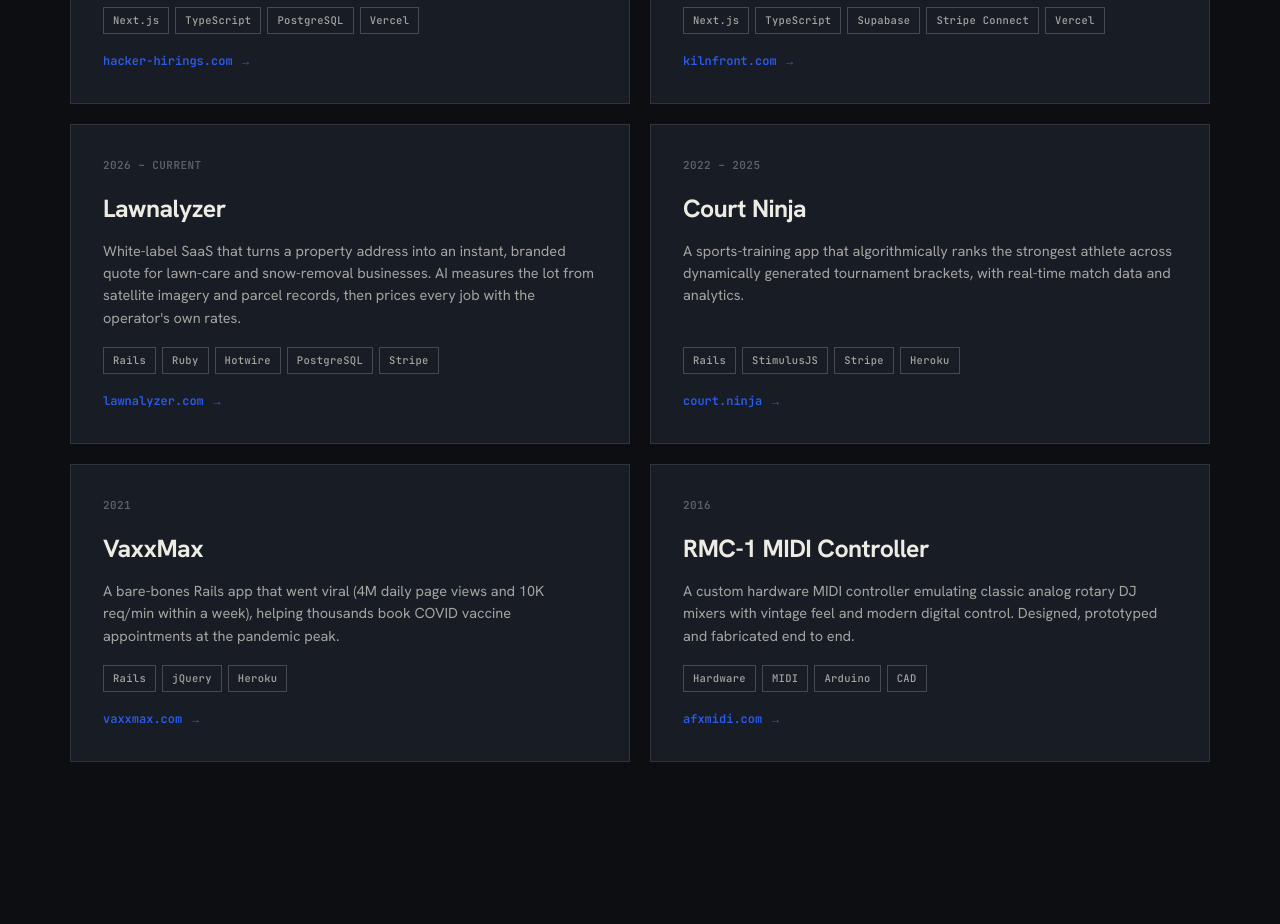
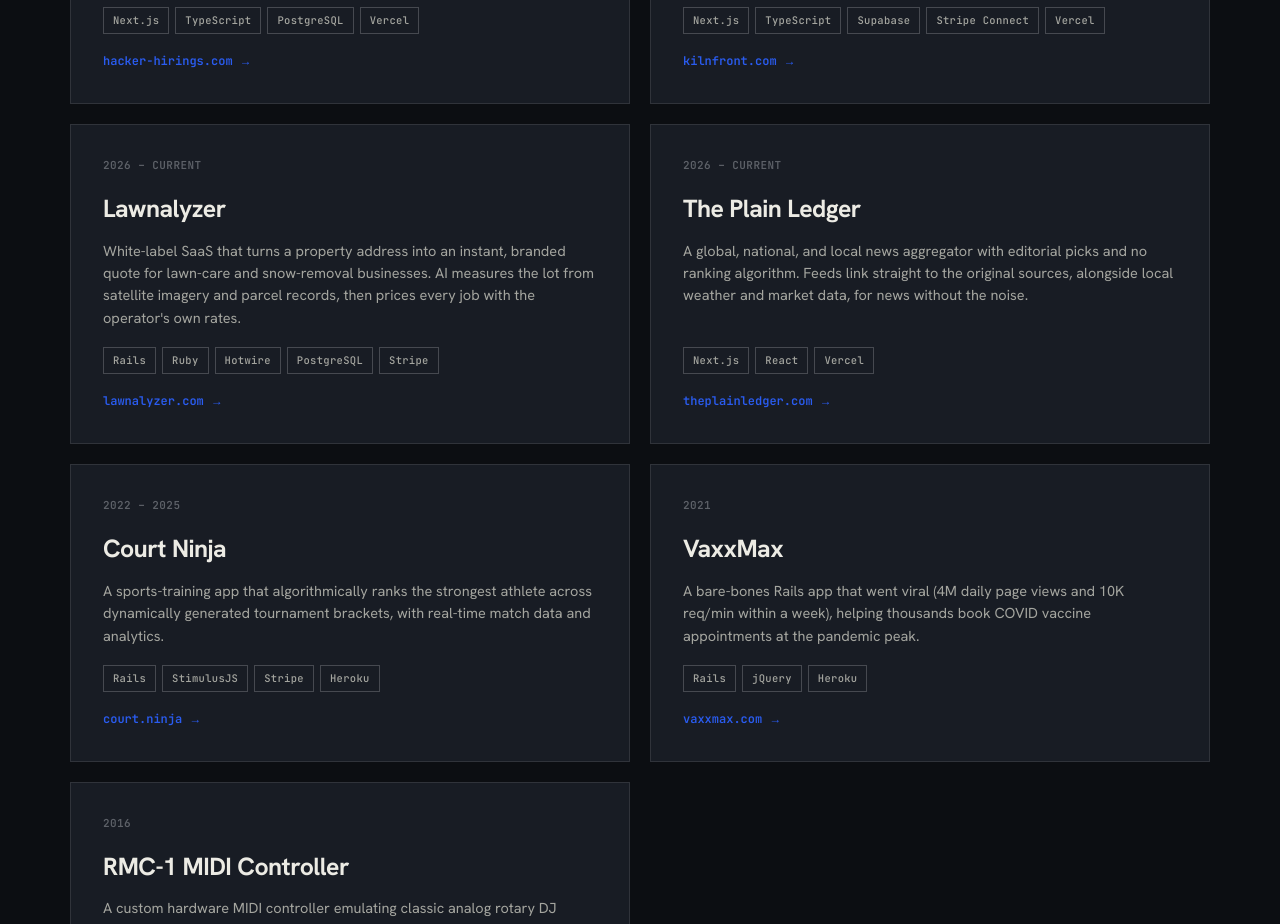
Before and after one commit to AdamFreemer/adam-freemer-website, a Next.js app: page / in a window 1280 px wide. Shown: the part 4880-5804 px from the top of the page. Built offline with nearby package versions, Linux system fonts and the light colour scheme.

Commit message:
Add The Plain Ledger project
Co-Authored-By: Claude Sonnet 5.5 <noreply@anthropic.com>

```diff
--- a/app/page.tsx
+++ b/app/page.tsx
@@ -480,6 +480,22 @@ export default function Home() {
               </div>
               <span className="go-link">lawnalyzer.com →</span>
             </a>
+            <a className="card-proj" href="https://theplainledger.com">
+              <div className="yr">2026 – Current</div>
+              <h3>The Plain Ledger</h3>
+              <p>
+                A global, national, and local news aggregator with editorial
+                picks and no ranking algorithm. Feeds link straight to the
+                original sources, alongside local weather and market data, for
+                news without the noise.
+              </p>
+              <div className="tags">
+                <span className="tag">Next.js</span>
+                <span className="tag">React</span>
+                <span className="tag">Vercel</span>
+              </div>
+              <span className="go-link">theplainledger.com →</span>
+            </a>
             <a className="card-proj" href="https://court.ninja">
               <div className="yr">2022 – 2025</div>
               <h3>Court Ninja</h3>
```
